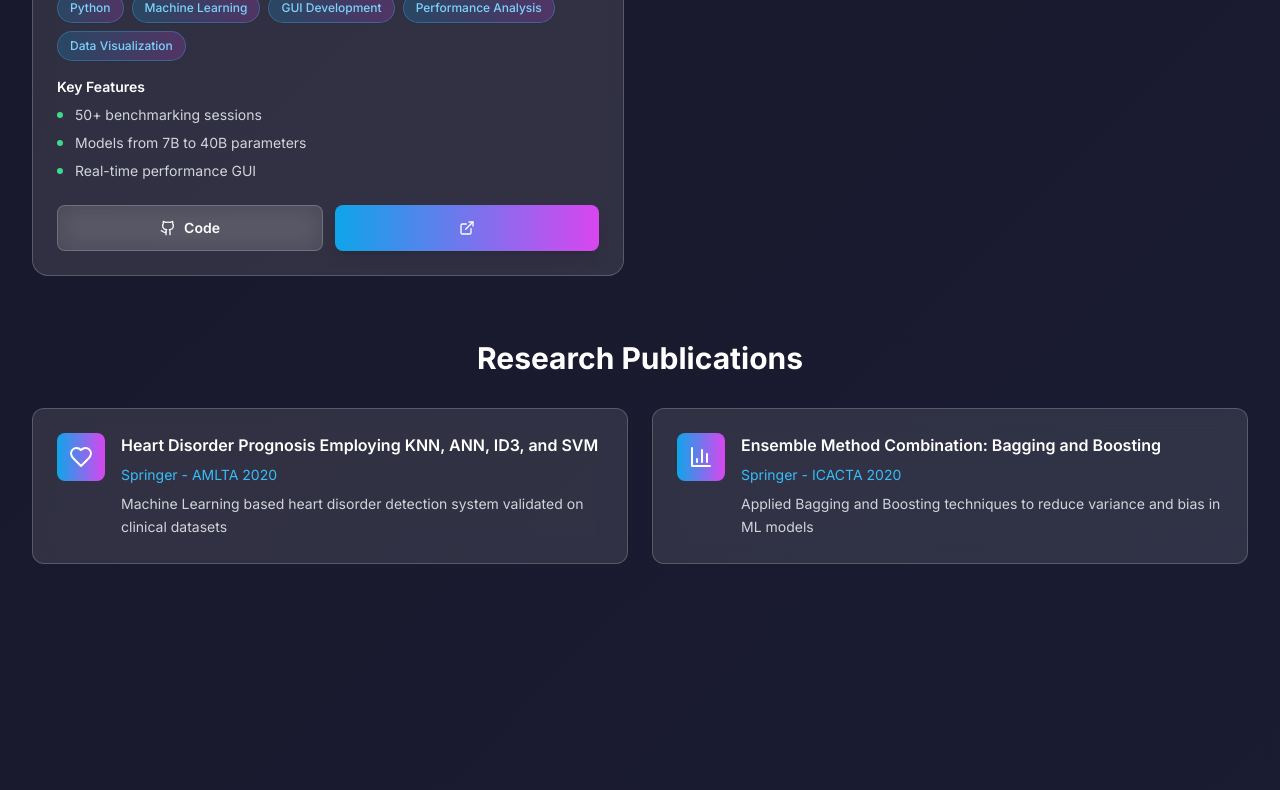
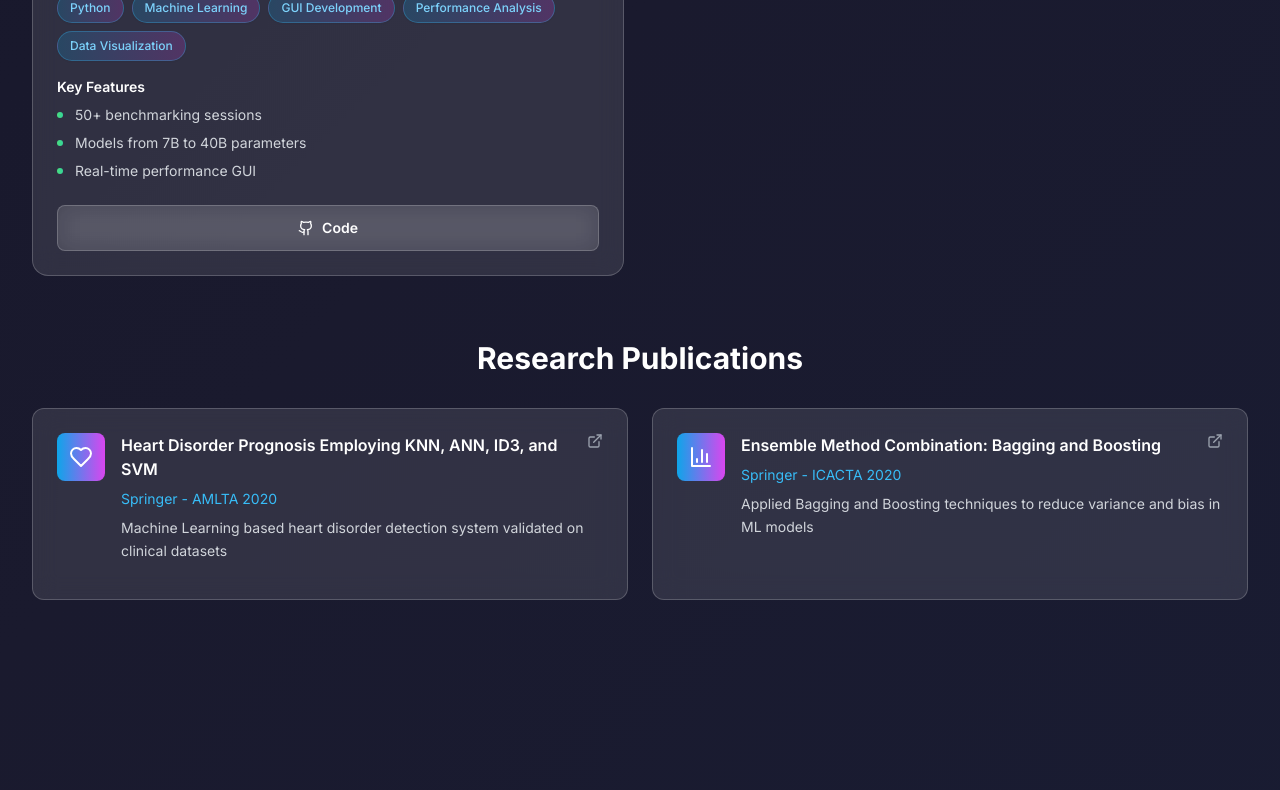
Before and after one commit to mkljngd/mkljngd.github.io, a Next.js app: page / in a window 1280 px wide. Shown: the part 5500-6290 px from the top of the page. Built offline with nearby package versions, Linux system fonts and the light colour scheme.

Commit message:
Updated links

```diff
--- a/components/Projects.tsx
+++ b/components/Projects.tsx
@@ -42,7 +42,7 @@ export default function Projects() {
       timeline: 'Sep - Dec 2024',
       status: 'Completed',
       impact: 'Reduces food waste through intelligent planning',
-      github: '#',
+      github: 'https://github.com/mkljngd/Smart-Meal-Planner',
       demo: '#'
     },
     {
@@ -63,7 +63,7 @@ export default function Projects() {
       timeline: 'Feb - May 2024',
       status: 'Completed',
       impact: 'Optimized routing for large-scale applications',
-      github: '#',
+      github: 'https://github.com/mkljngd/RoadNetOptimizer',
       demo: '#'
     },
     {
@@ -84,8 +84,7 @@ export default function Projects() {
       timeline: 'Sep - Dec 2023',
       status: 'Completed',
       impact: 'Improved model selection efficiency',
-      github: '#',
-      demo: '#'
+      github: 'https://github.com/mkljngd/LLM-Benchmarking',
     },
   ]
 
@@ -94,13 +93,15 @@ export default function Projects() {
       title: 'Heart Disorder Prognosis Employing KNN, ANN, ID3, and SVM',
       journal: 'Springer - AMLTA 2020',
       description: 'Machine Learning based heart disorder detection system validated on clinical datasets',
-      icon: Heart
+      icon: Heart,
+      link: 'https://link.springer.com/chapter/10.1007/978-981-15-3383-9_47',
     },
     {
       title: 'Ensemble Method Combination: Bagging and Boosting',
       journal: 'Springer - ICACTA 2020',
       description: 'Applied Bagging and Boosting techniques to reduce variance and bias in ML models',
-      icon: BarChart3
+      icon: BarChart3,
+      link: 'https://link.springer.com/chapter/10.1007/978-981-15-3242-9_38',
     }
   ]
 
@@ -219,14 +220,6 @@ export default function Projects() {
                       <Github size={16} />
                       <span>Code</span>
                     </motion.a>
-                    <motion.a
-                      href={project.demo}
-                      whileHover={{ scale: 1.05 }}
-                      whileTap={{ scale: 0.95 }}
-                      className="flex-1 btn-primary flex items-center justify-center space-x-2 text-sm"
-                    >
-                      <ExternalLink size={16} />
-                    </motion.a>
                   </div>
                 </div>
               </motion.div>
@@ -246,24 +239,30 @@ export default function Projects() {
             {researchPapers.map((paper, index) => {
               const Icon = paper.icon
               return (
-                <motion.div
+                <motion.a
                   key={paper.title}
+                  href={paper.link}
+                  target="_blank"
+                  rel="noopener noreferrer"
                   initial={{ opacity: 0, x: index % 2 === 0 ? -50 : 50 }}
                   animate={inView ? { opacity: 1, x: 0 } : {}}
                   transition={{ duration: 0.6, delay: 1 + index * 0.1 }}
-                  className="glass p-6 rounded-xl hover:scale-105 transition-transform duration-300"
+                  className="glass p-6 rounded-xl hover:scale-105 transition-all duration-300 group cursor-pointer block"
                 >
                   <div className="flex items-start space-x-4">
-                    <div className="w-12 h-12 bg-gradient-to-r from-primary-500 to-secondary-500 rounded-lg flex items-center justify-center flex-shrink-0">
+                    <div className="w-12 h-12 bg-gradient-to-r from-primary-500 to-secondary-500 rounded-lg flex items-center justify-center flex-shrink-0 group-hover:shadow-lg group-hover:shadow-primary-500/25 transition-all duration-300">
                       <Icon className="w-6 h-6 text-white" />
                     </div>
-                    <div>
-                      <h4 className="font-semibold text-white mb-2">{paper.title}</h4>
+                    <div className="flex-1">
+                      <div className="flex items-start justify-between">
+                        <h4 className="font-semibold text-white mb-2 group-hover:text-primary-300 transition-colors duration-300">{paper.title}</h4>
+                        <ExternalLink className="w-4 h-4 text-gray-400 group-hover:text-primary-400 transition-colors duration-300 flex-shrink-0 ml-2" />
+                      </div>
                       <p className="text-sm text-primary-400 mb-2">{paper.journal}</p>
-                      <p className="text-gray-300 text-sm leading-relaxed">{paper.description}</p>
+                      <p className="text-gray-300 text-sm leading-relaxed mb-3">{paper.description}</p>
                     </div>
                   </div>
-                </motion.div>
+                </motion.a>
               )
             })}
           </div>
```
Also changed, not shown: 1 other file (tests, documents, lock files or other folders).
